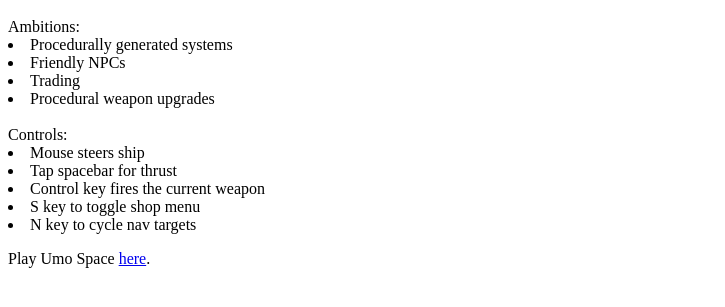
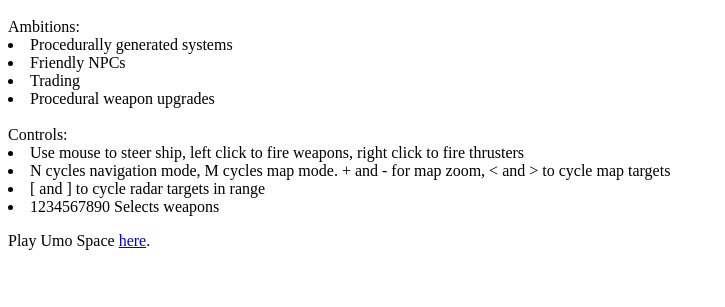
Before and after one commit to kanethemediocre/andrewWebApp, a Django app: page / in a window 1280 px wide. Shown: the part 298-605 px from the top of the page, without its empty margins (0-725 px from the left). Run offline with Django 3.2, Linux system fonts and the light colour scheme.

Commit message:
fixing instructions

```diff
--- a/apk/templates/UmoLaunchPad1.html
+++ b/apk/templates/UmoLaunchPad1.html
@@ -35,11 +35,11 @@
 </ul>
 <br>
 Controls:
-<li>Mouse steers ship</li>
-<li>Tap spacebar for thrust</li>
-<li>Control key fires the current weapon</li>
-<li>S key to toggle shop menu</li>
-<li>N key to cycle nav targets</li>
+<li>Use mouse to steer ship, left click to fire weapons, right click to fire thrusters</li>
+<li>N cycles navigation mode, M cycles map mode.  + and - for map zoom, < and > to cycle map targets</li>
+<li>[ and ] to cycle radar targets in range</li>
+<li>1234567890 Selects weapons</li>
+
 </p>
 <p>Play Umo Space
 <!-- <p>Play Umo Space <a href="./UmoSpace107.html">here</a>.-->
```
